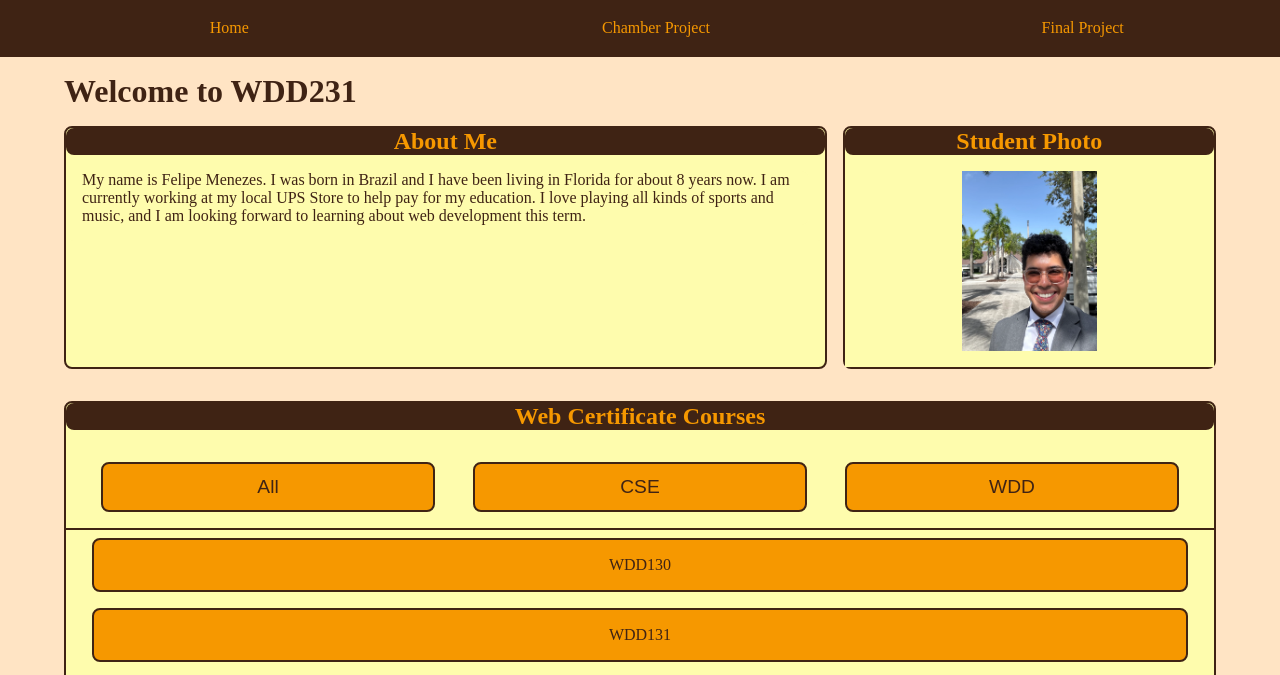
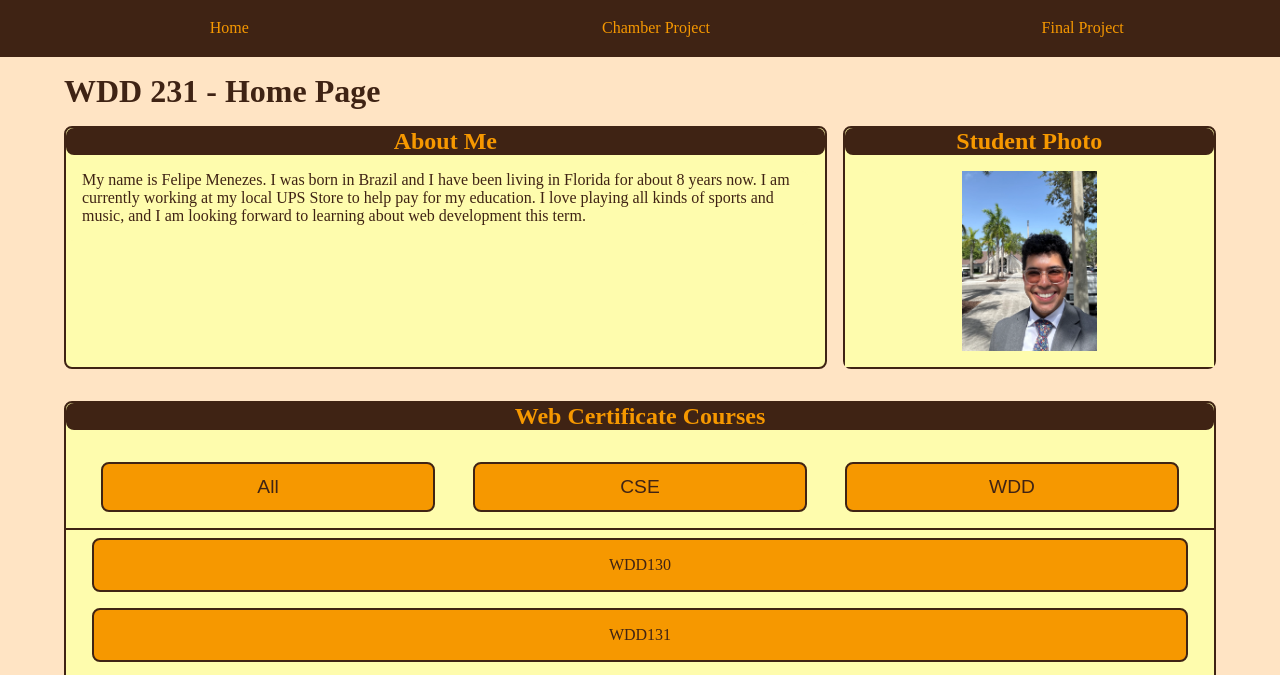
Before and after one commit to Fehlipe19/wdd231, a plain HTML site: page index.html in a window 1280 px wide. Shown: the part 80-755 px from the top of the page. Drawn offline with Linux system fonts and the light colour scheme.

Commit message:
Fix typos

```diff
--- a/index.html
+++ b/index.html
@@ -36,7 +36,7 @@
       </nav>
     </header>
     <main>
-      <h1>Welcome to WDD231</h1>
+      <h1>WDD 231 - Home Page</h1>
       <div class="personal-info">
 
         <section id="info-text" class="info-card">
--- a/scripts/course.js
+++ b/scripts/course.js
@@ -32,7 +32,6 @@ function createList(filteredCourses) {
     classCard.target = `_blank`;
 
     document.querySelector("#class-list").appendChild(classCard);
-    console.log(classCard);
   });
 }
 
@@ -42,7 +41,6 @@ const wddButton = document.querySelector("#wdd-classes");
 const container = document.querySelector("#class-list");
 
 allButton.addEventListener("click", () => {
-  console.log(courses);
   container.innerHTML = "";
   createList(courses);
 });
```
